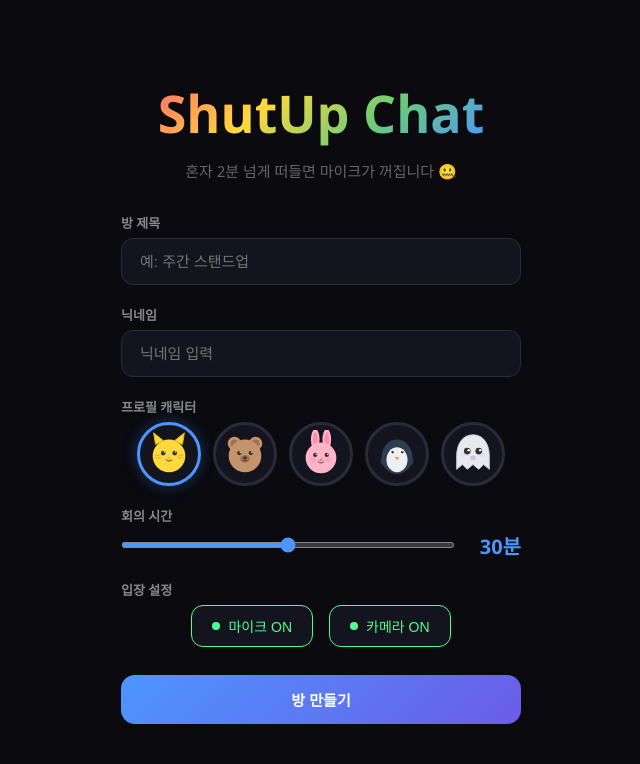
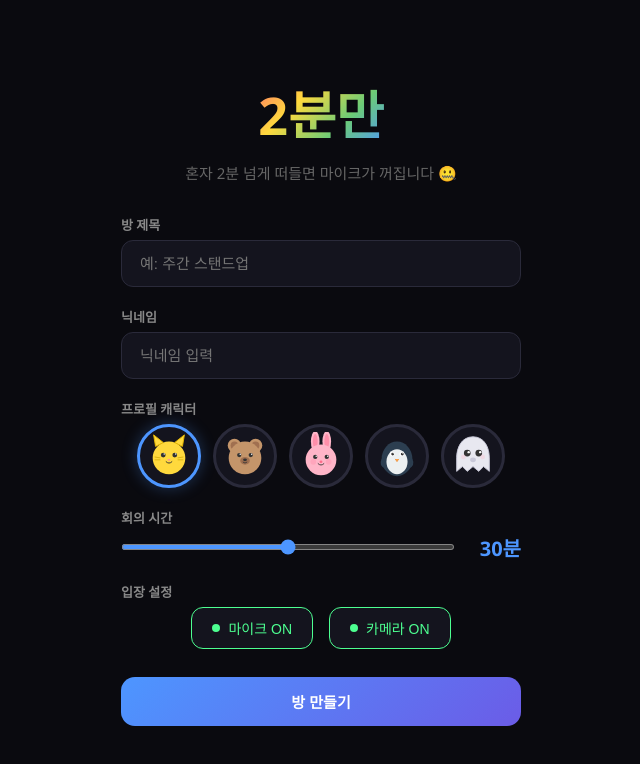
Before and after one commit to jyeonjeeong/2-minutes-please, a website: page public/index.html in a window 1280 px wide. Shown: the whole page, without its empty margins (319-959 px from the left). Drawn offline with nearby package versions, Linux system fonts and the light colour scheme.

Commit message:
서비스명 2분만으로 변경

```diff
--- a/package.json
+++ b/package.json
@@ -1,5 +1,5 @@
 {
-  "name": "shutup-chat",
+  "name": "2minutes-please",
   "version": "1.0.0",
   "description": "화상채팅 - 혼자 2분 이상 말하면 마이크 강제 OFF",
   "main": "server.js",
--- a/public/index.html
+++ b/public/index.html
@@ -3,7 +3,7 @@
 <head>
   <meta charset="UTF-8">
   <meta name="viewport" content="width=device-width, initial-scale=1.0">
-  <title>ShutUp Chat 🤐</title>
+  <title>2분만 🤐</title>
   <style>
     * { margin: 0; padding: 0; box-sizing: border-box; }
     body {
@@ -333,7 +333,7 @@
 
 <!-- ═══════════════════════ 화면 1: 방 만들기 ═══════════════════════ -->
 <div id="screenCreate" class="screen active">
-  <h1>ShutUp Chat</h1>
+  <h1>2분만</h1>
   <p class="subtitle">혼자 2분 넘게 떠들면 마이크가 꺼집니다 🤐</p>
   <div class="create-form">
     <div>
@@ -386,7 +386,7 @@
 
 <!-- ═══════════════════════ 화면 3: 참여자 입장 ═══════════════════════ -->
 <div id="screenJoin" class="screen">
-  <h1 style="font-size:36px;background:linear-gradient(135deg,#4d96ff,#6b5ce7);-webkit-background-clip:text;-webkit-text-fill-color:transparent">ShutUp Chat</h1>
+  <h1 style="font-size:36px;background:linear-gradient(135deg,#4d96ff,#6b5ce7);-webkit-background-clip:text;-webkit-text-fill-color:transparent">2분만</h1>
   <div class="join-room-title">
     <span id="joinRoomTitle"></span> 에 초대받았습니다
   </div>
--- a/server.js
+++ b/server.js
@@ -194,5 +194,5 @@ io.on('connection', (socket) => {
 
 const PORT = process.env.PORT || 3000;
 server.listen(PORT, () => {
-  console.log('\n🤐 ShutUp Chat 서버 실행 중: http://localhost:' + PORT + '\n');
+  console.log('\n🤐 2분만 서버 실행 중: http://localhost:' + PORT + '\n');
 });
```
